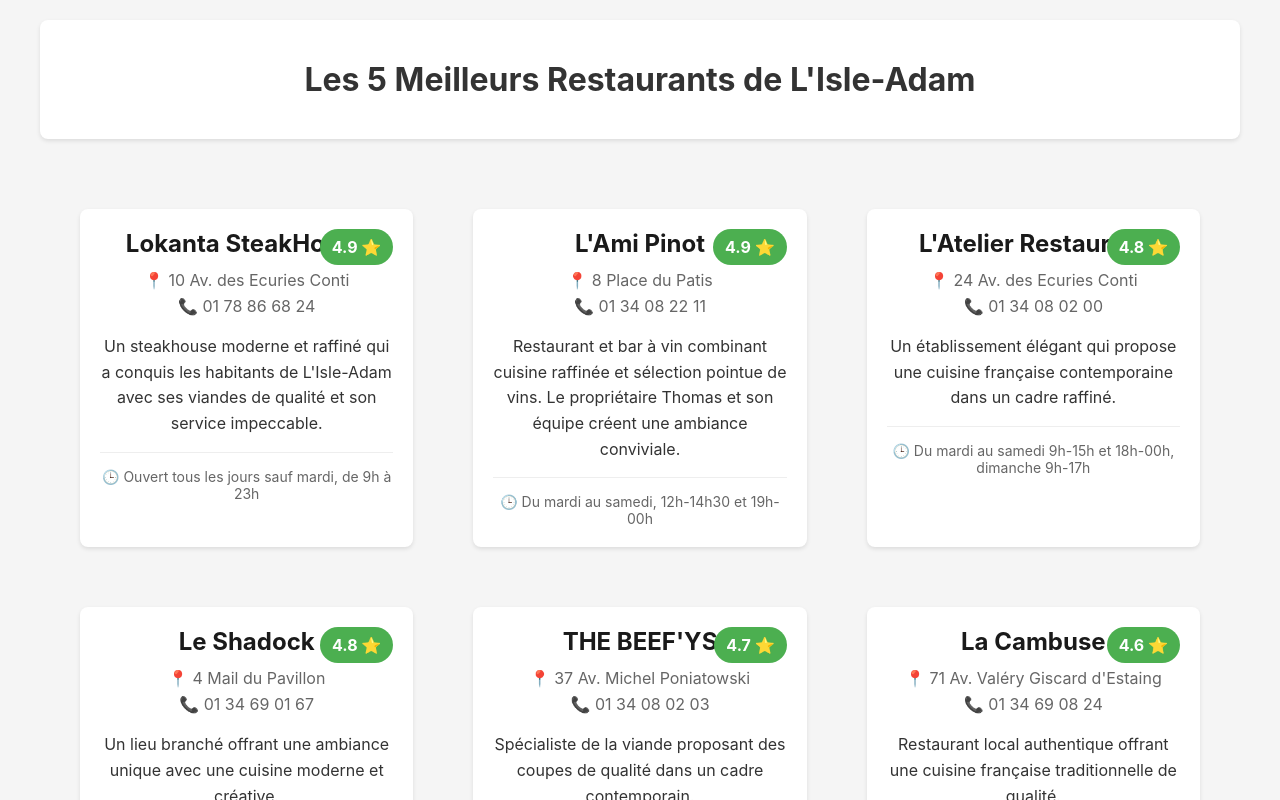
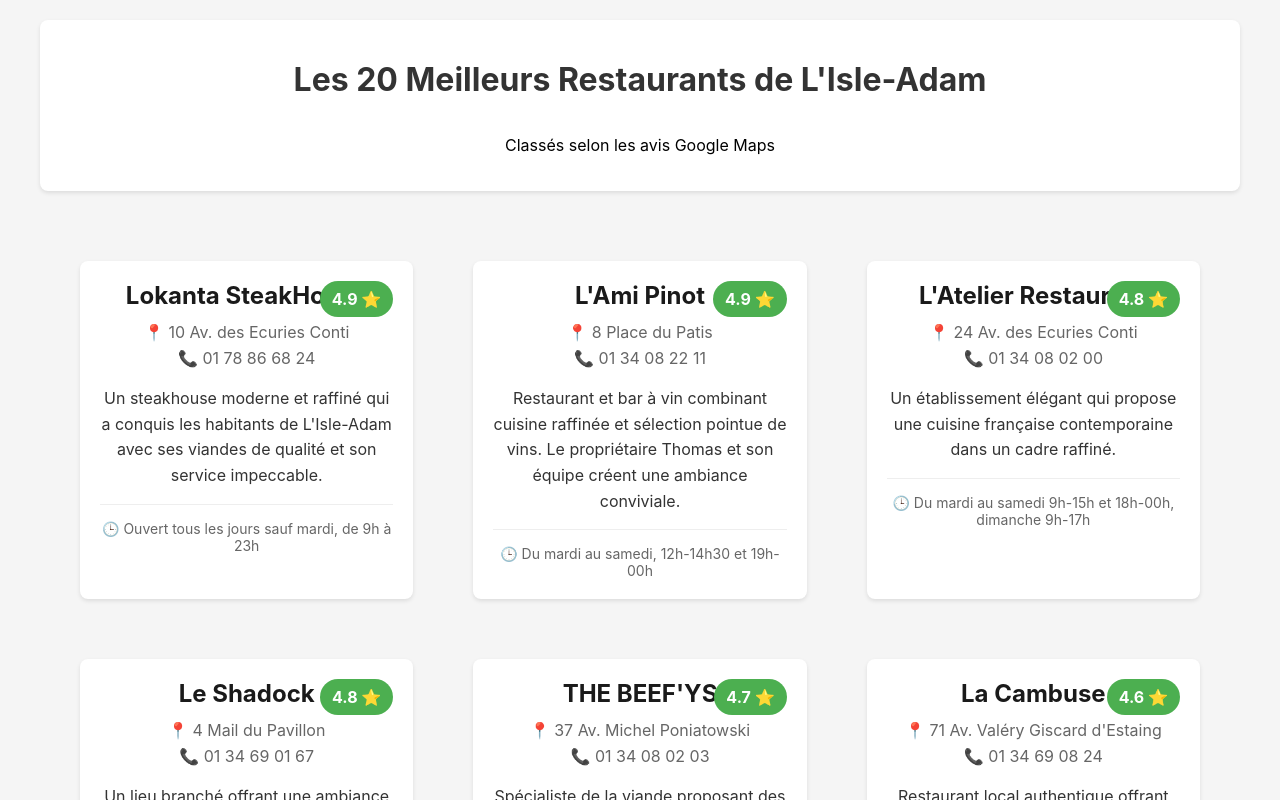
Before and after one commit to celdeldel/top-restaurants-isle-adam, a React (Create React App) app: page / in a window 1280 px wide. Shown: the top 800 px of the page. Built offline with nearby package versions, Linux system fonts and the light colour scheme.

Commit message:
Mise à jour du titre pour les 20 restaurants

```diff
--- a/src/App.js
+++ b/src/App.js
@@ -6,7 +6,8 @@ function App() {
   return (
     <div className="App">
       <header className="App-header">
-        <h1>Les 5 Meilleurs Restaurants de L'Isle-Adam</h1>
+        <h1>Les 20 Meilleurs Restaurants de L'Isle-Adam</h1>
+        <p className="subtitle">Classés selon les avis Google Maps</p>
       </header>
       <main>
         <RestaurantList />
```
